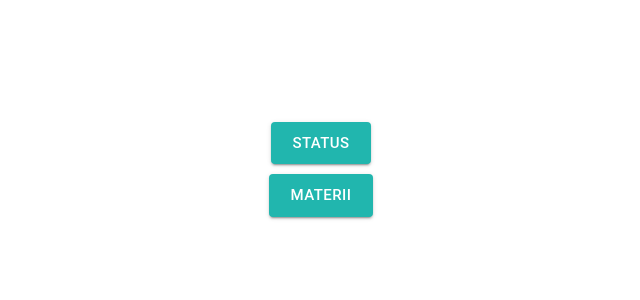
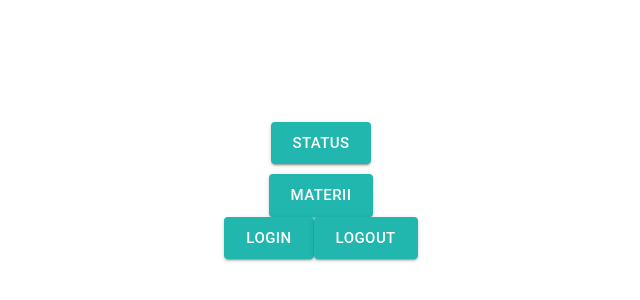
Before and after one commit to projectmps2/frontend, a React (Create React App) app: page / in a window 1280 px wide. Shown: the part 178-478 px from the top of the page, without its empty margins (319-959 px from the left). Built offline with nearby package versions, Linux system fonts and the light colour scheme.

Commit message:
Add authentication mechanism to frotend
to access user token, import:
import { AuthProvider } from './authenticationProvider'

and use:
new AuthProvider().getToken()

```diff
--- a/package.json
+++ b/package.json
@@ -12,6 +12,7 @@
     "@testing-library/jest-dom": "^5.14.1",
     "@testing-library/react": "^11.2.7",
     "@testing-library/user-event": "^12.8.3",
+    "firebase": "^9.5.0",
     "react": "^17.0.2",
     "react-dom": "^17.0.2",
     "react-router-dom": "^5.3.0",
--- a/src/App.js
+++ b/src/App.js
@@ -1,6 +1,9 @@
 import './App.css';
 import React, {Component} from 'react';
 import AppText from './AppText';
+
+import { AuthProvider } from './authenticationProvider'
+
 
 class App extends Component {
 
--- a/src/Student/HomeText.jsx
+++ b/src/Student/HomeText.jsx
@@ -5,6 +5,9 @@ import { Button } from "@material-ui/core";
 import { Box } from "@material-ui/core";
 import "./Home.css"
 
+
+
+import { AuthProvider } from '../authenticationProvider'
 
 const HomeText = ( props ) => (
   <>
@@ -26,6 +29,21 @@ const HomeText = ( props ) => (
       variant="contained"
       size="large"
       onClick={()=>props.pageSelectorHandle(2)}> Materii </Button> <br />
+      <Button className='distance' style={{
+        backgroundColor: "#21b6ae",
+        color: "white",
+      }}
+      variant="contained"
+      size="large"
+      onClick={()=> new AuthProvider().requestAuth() }> Login </Button>
+      <Button className='distance' style={{
+        backgroundColor: "#21b6ae",
+        color: "white",
+      }}
+      variant="contained"
+      size="large"
+      onClick={()=> new AuthProvider().logout() }> Logout </Button>
+
     </ Box>
   </Router>
   <header>
--- /dev/null
+++ b/src/authenticationProvider.js
@@ -0,0 +1,88 @@
+
+import { getAuth, signInWithPopup, GoogleAuthProvider, signOut } from 'firebase/auth';
+import { initializeApp } from 'firebase/app'
+
+const firebaseConfig = {
+    apiKey: "AIzaSyBtVv4NKsof9zMTxdfWWmypm9y99kwghxg",
+    authDomain: "projectmps2.firebaseapp.com",
+    projectId: "projectmps2",
+    storageBucket: "projectmps2.appspot.com",
+    messagingSenderId: "691776981523",
+    appId: "1:691776981523:web:b6299ce0eaec31fd4fcde6"
+  };
+
+
+
+export class AuthProvider {
+
+    constructor() {
+        if (AuthProvider._instance) {
+            return AuthProvider._instance;
+        }
+        AuthProvider._instance = this;
+        this.app = initializeApp(firebaseConfig);
+        this.gauthp = new GoogleAuthProvider();
+        this.gauthp.addScope('https://www.googleapis.com/auth/userinfo.email')
+        this.auth = getAuth();
+        this.token = null;
+    }
+
+    getToken() {
+        return this.token;
+    }
+
+    async requestAuth() {
+        return this.IsLoggedIn().then(v => {
+            console.log(v);
+            if (v === false) {
+                try {
+                    signInWithPopup(this.auth, this.gauthp).then(result => {
+                        const credential = GoogleAuthProvider.credentialFromResult(result);
+                        const token = credential.accessToken;
+                        const user = result.user;
+                        this.token = user.accessToken;
+                    })
+                } catch (e) {
+
+                }
+
+            }
+
+        })
+    }
+
+    async IsLoggedIn() { // promise<boolean> // do not use -- broken
+        try {
+          await new Promise((resolve, reject) =>
+            this.app.auth().onAuthStateChanged(
+              user => {
+                console.log(user);
+                if (user) {
+                  // User is signed in.
+                  console.log(true);
+                  resolve(true)
+                } else {
+                  // No user is signed in.
+                  console.log(false);
+                  reject(false)
+                }
+              },
+              // Prevent console error
+              error => reject(error)
+            )
+          )
+          return true
+        } catch (error) {
+          return false
+        }
+    }
+
+    logout() {
+        signOut(this.auth)
+        this.token = null;
+    }
+
+}
+
+
+export default AuthProvider;
```
Also changed, not shown: 1 other file (tests, documents, lock files or other folders).
